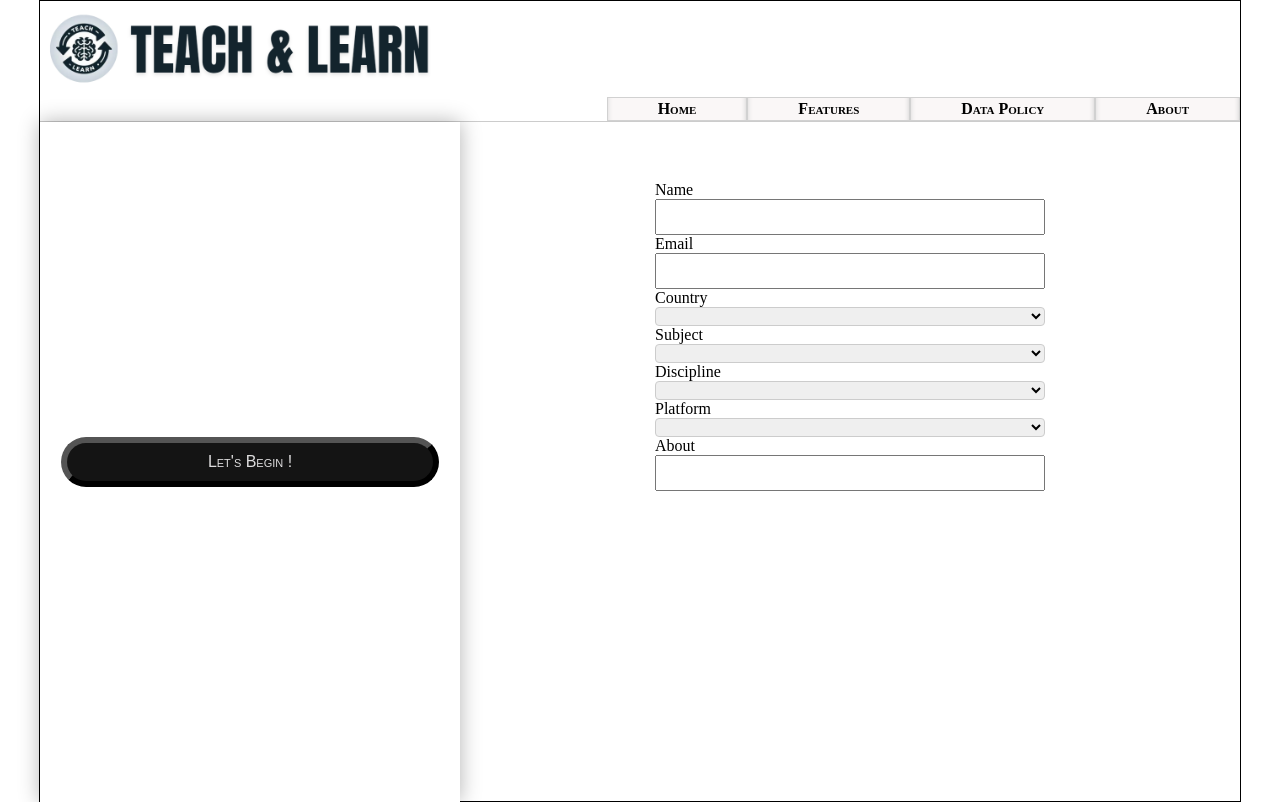
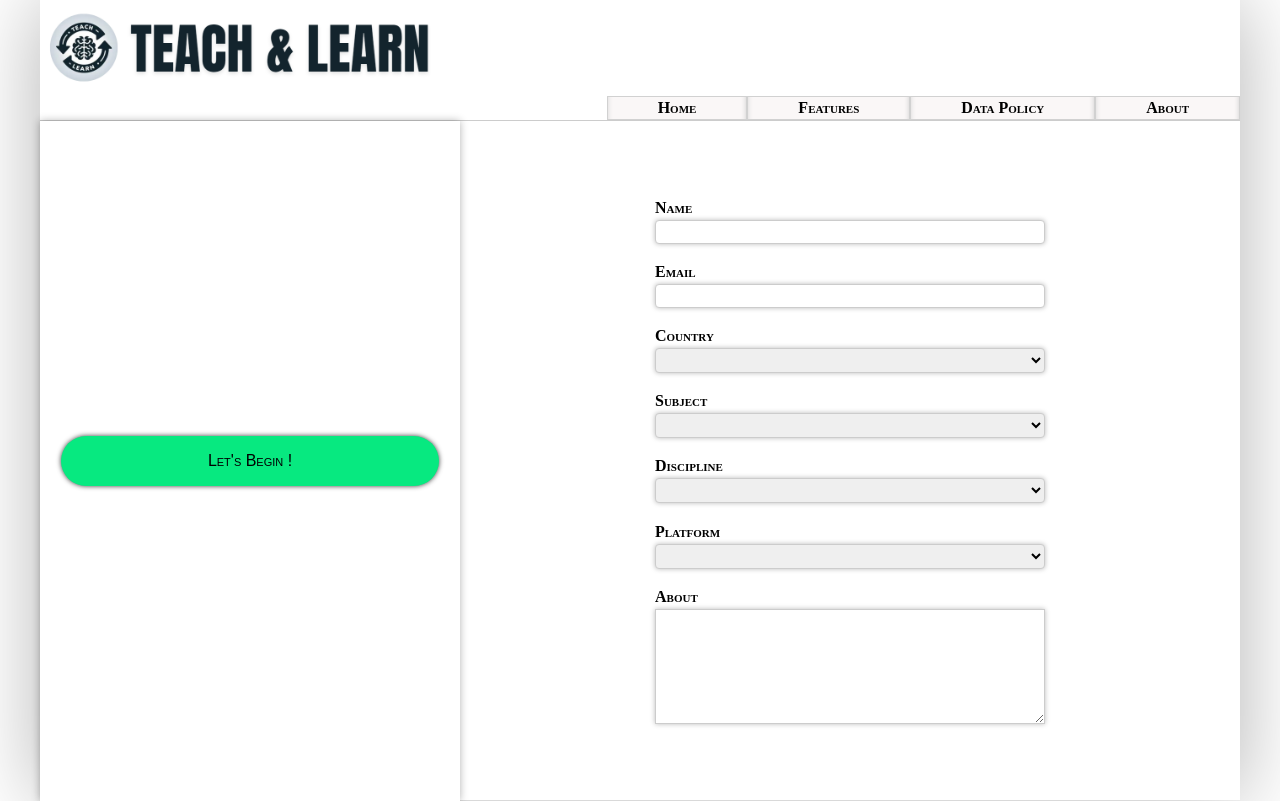
Before and after one commit to nash300/web-project-new, a React (Vite) app: page / in a window 1280 px wide. Built offline with nearby package versions, Linux system fonts and the light colour scheme.

Commit message:
final working state!

```diff
--- a/src/display_section_components/pages/Registration.jsx
+++ b/src/display_section_components/pages/Registration.jsx
@@ -31,7 +31,7 @@ const Registration = () => {
           <option value=""></option>
         </select>
         <label>About</label>
-        <input type="text" id="aboutTxtInput" />
+        <textarea type="text" rows="4" cols="50" />
       </form>
     </span>
   );
--- a/src/index.css
+++ b/src/index.css
@@ -34,8 +34,8 @@ This assigns the total screen area for this website*/
 #pageWrapper {
   height: 100vh;
   max-width: 1200px;
-  border: 1px solid black;
   margin: auto;
+  box-shadow: 0 0 80px rgba(0, 0, 0, 0.3);
 }
 
 /*
@@ -122,7 +122,7 @@ Therefore, this section virtically stacks the buttons .
   /* flex-direction: column; */
   width: 35%; /*75% of the width is reserved for the "Display section" */
   background-color: rgb(255, 255, 255);
-  box-shadow: 0 0 20px rgba(0, 0, 0, 0.3);
+  box-shadow: 0 0 8px rgba(0, 0, 0, 0.3);
 }
 
 #buttonContainer {
@@ -141,24 +141,23 @@ Therefore, this section virtically stacks the buttons .
   width: 100%;
   height: 50px;
   border-radius: 50px;
-  background: #141414;
-  color: #dfdedf;
-
   font-variant: small-caps;
-  border-style: outset;
-  border-width: 6px;
-  border-color: #000000;
+  background: #07e980;
+  color: black;
   font-size: 1rem;
   overflow: hidden;
+  border: none;
+  box-shadow: 0 0 5px rgb(58, 58, 58);
 }
 
 #buttonContainer button:hover {
-  box-shadow: 0 0 20px rgba(0, 0, 0, 0.3);
+  cursor: pointer;
+  box-shadow: 0 0 25px rgb(92, 255, 60);
   background: #07e980;
-  color: black;
-  cursor: pointer;
-  border: none;
-  font-size: 1.2rem;
+  border-color: #bdc019;
+  color: rgb(53, 53, 53);
+
+  font-weight: bold;
 }
 
 #displaySection {
@@ -182,34 +181,49 @@ Therefore, this section virtically stacks the buttons .
 }
 
 #registrationPage {
+  flex-direction: column;
   width: 50%;
   height: 100%;
-  margin: auto;
+  margin-left: auto;
+  margin-right: auto;
+  font-variant: small-caps;
+  font-weight: bold;
 }
 
 #registrationPage form {
+  display: flex;
   flex-direction: column;
-  display: flex;
+  justify-content: center;
   width: 100%;
-  height: 90%;
+  height: 80%;
   border-radius: 5px;
   padding-top: 15%;
   padding-bottom: 15%;
 }
 
 #registrationPage label {
+  margin-top: auto;
+  margin-bottom: 3px;
 }
 
 #registrationPage input {
-  height: 30px;
+  height: 20px;
+  border: 1px solid #ccc;
+  border-radius: 4px;
+  box-shadow: 0 0 5px rgb(187, 187, 187);
 }
 
 #registrationPage select {
   box-sizing: border-box;
   border: 1px solid #ccc;
   border-radius: 4px;
+  height: 25px;
+  box-shadow: 0 0 5px rgb(187, 187, 187);
 }
 
-#aboutTxtInput {
-  height: 200px;
+#registrationPage textarea {
+  height: 20%;
+  resize: vertical;
+  border: 1px solid #ccc;
+  box-shadow: 0 0 5px rgb(187, 187, 187);
 }
```
